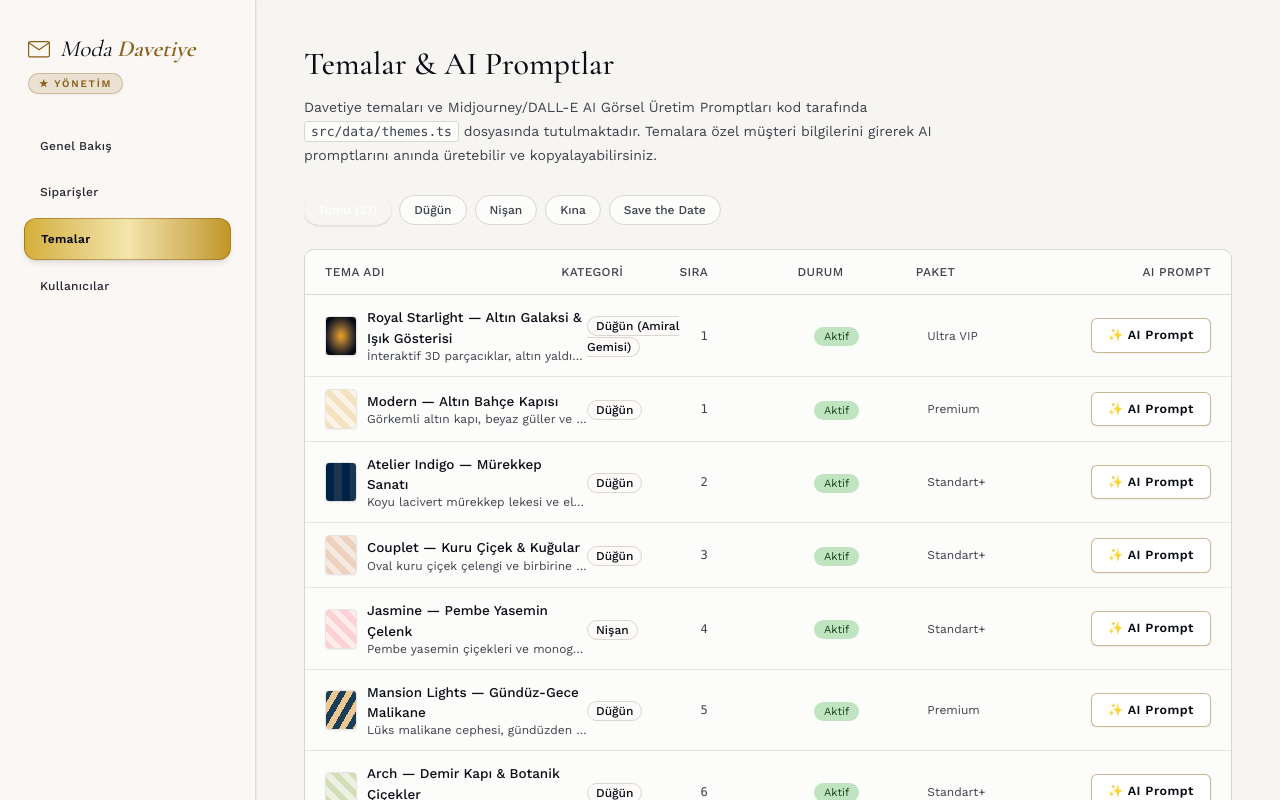
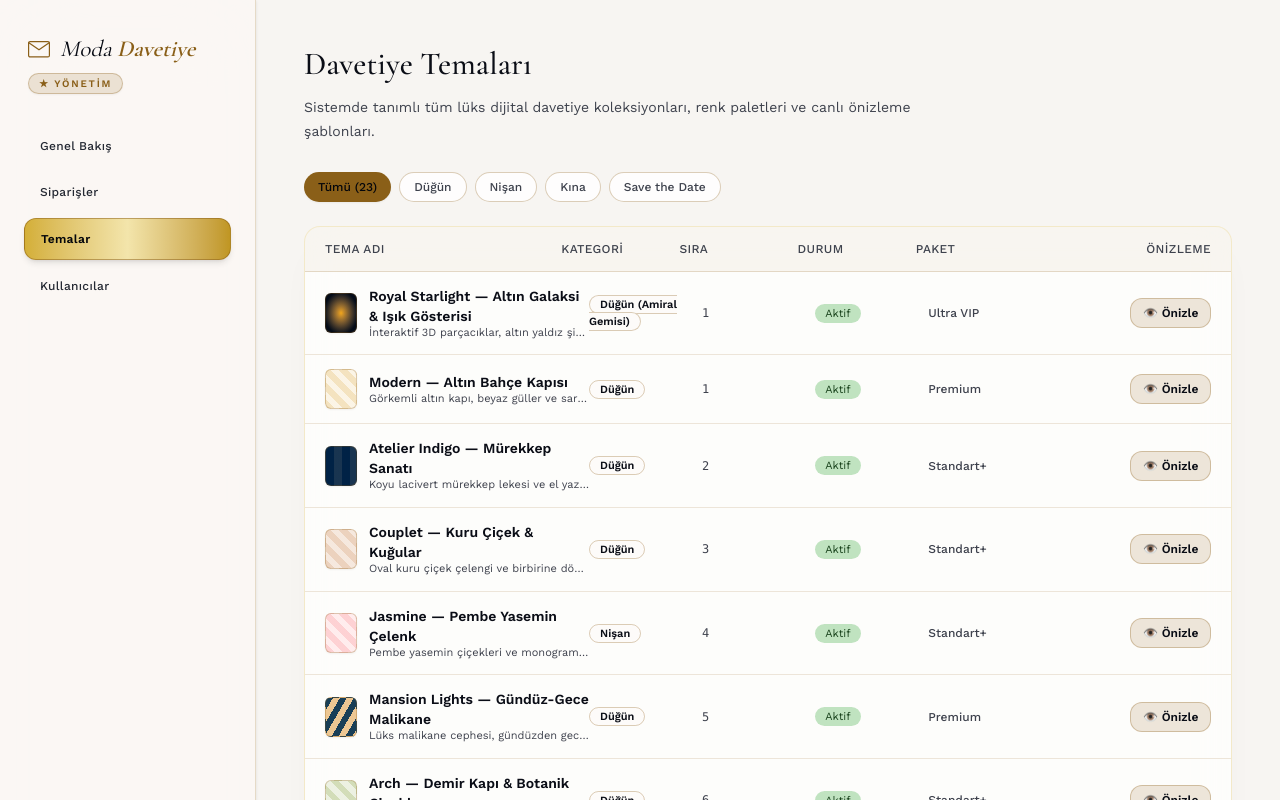
Before and after one commit to meeertx/moda-davetiye, a Next.js app: page /admin/temalar in a window 1280 px wide. Shown: the top 800 px of the page. Built offline with nearby package versions, Linux system fonts and the light colour scheme; no server answers.

Commit message:
style: remove technical database references from user UI and replace AI prompt tool in Temalar with live preview

```diff
--- a/src/app/actions/profile.ts
+++ b/src/app/actions/profile.ts
@@ -101,7 +101,7 @@ export async function updateProfileAction(
   revalidatePath("/", "layout");
   revalidatePath("/panel", "layout");
   revalidatePath("/admin", "layout");
-  return { ok: "Profil bilgileriniz Supabase veritabanına anında kaydedildi." };
+  return { ok: "Profil bilgileriniz güncellendi." };
 }
 
 // --- E-posta ----------------------------------------------------------------
--- a/src/app/admin/temalar/page.tsx
+++ b/src/app/admin/temalar/page.tsx
@@ -3,20 +3,16 @@ import AdminShell from "@/components/admin/AdminShell";
 import AdminThemeList from "@/components/admin/AdminThemeList";
 import { THEMES } from "@/data/themes";
 
-export const metadata: Metadata = { title: "Temalar" };
+export const metadata: Metadata = { title: "Temalar Kataloğu" };
 
 export default function AdminTemalarPage() {
   return (
     <AdminShell>
       <div className="flex justify-between items-baseline mb-2">
-        <h1 className="font-display font-medium text-[32px] m-0">Temalar & AI Promptlar</h1>
+        <h1 className="font-display font-medium text-[32px] m-0">Davetiye Temaları</h1>
       </div>
       <p className="text-sm text-muted m-0 mb-7 max-w-[680px] leading-[1.7]">
-        Davetiye temaları ve Midjourney/DALL-E AI Görsel Üretim Promptları kod tarafında{" "}
-        <code className="text-[13px] bg-paper-alt px-1.5 py-0.5 rounded-[3px] border border-line-panel">
-          src/data/themes.ts
-        </code>{" "}
-        dosyasında tutulmaktadır. Temalara özel müşteri bilgilerini girerek AI promptlarını anında üretebilir ve kopyalayabilirsiniz.
+        Sistemde tanımlı tüm lüks dijital davetiye koleksiyonları, renk paletleri ve canlı önizleme şablonları.
       </p>
 
       <AdminThemeList themes={THEMES} />
--- a/src/components/admin/AdminThemeList.tsx
+++ b/src/components/admin/AdminThemeList.tsx
@@ -1,6 +1,7 @@
 "use client";
 
 import { useState } from "react";
+import Link from "next/link";
 import type { Theme } from "@/data/themes";
 import Badge from "@/components/ui/Badge";
 import Button from "@/components/ui/Button";
@@ -10,39 +11,12 @@ interface Props {
 }
 
 export default function AdminThemeList({ themes }: Props) {
-  const [selectedTheme, setSelectedTheme] = useState<Theme | null>(null);
   const [filterCategory, setFilterCategory] = useState<string>("all");
-  const [copied, setCopied] = useState(false);
-
-  // Dynamic parameters for prompt customization
-  const [clientNames, setClientNames] = useState("Mert & Ece");
-  const [clientInitials, setClientInitials] = useState("M & E");
-  const [eventDate, setEventDate] = useState("29.07.2027");
 
   const filteredThemes = themes.filter((t) => {
     if (filterCategory === "all") return true;
     return t.category === filterCategory;
   });
-
-  // Calculate dynamic AI prompt based on user inputs
-  const getDynamicPrompt = (theme: Theme) => {
-    if (!theme.promptInfo) return "";
-    let prompt = theme.promptInfo.aiPrompt;
-
-    // Replace placeholders with client specific data
-    prompt = prompt.replace(/Mert & Ece/g, clientNames);
-    prompt = prompt.replace(/M & E/g, clientInitials);
-    prompt = prompt.replace(/29\.07\.2027/g, eventDate);
-    prompt = prompt.replace(/29 \/ 07 \/ 2027/g, eventDate.split(".").join(" / "));
-
-    return prompt;
-  };
-
-  const handleCopyPrompt = (promptText: string) => {
-    navigator.clipboard.writeText(promptText);
-    setCopied(true);
-    setTimeout(() => setCopied(false), 2000);
-  };
 
   const gridCols = "grid grid-cols-[2fr_1fr_1fr_1fr_1fr_1.5fr] min-w-[840px]";
 
@@ -60,10 +34,10 @@ export default function AdminThemeList({ themes }: Props) {
           <button
             key={cat.key}
             onClick={() => setFilterCategory(cat.key)}
-            className={`px-3.5 py-1.5 rounded-full text-xs font-medium transition-all ${
+            className={`px-3.5 py-1.5 rounded-full text-xs font-medium transition-all cursor-pointer ${
               filterCategory === cat.key
-                ? "bg-accent text-white shadow-sm"
-                : "bg-paper-alt text-muted hover:text-foreground border border-line-panel"
+                ? "bg-gold text-ink-deep font-bold shadow-xs"
+                : "bg-white/80 text-muted hover:text-ink border border-gold/30"
             }`}
           >
             {cat.label}
@@ -72,38 +46,38 @@ export default function AdminThemeList({ themes }: Props) {
       </div>
 
       {/* Tablo Yapısı */}
-      <div className="bg-paper-alt border border-line-panel rounded-[10px] overflow-x-auto">
+      <div className="glass-luxury border border-gold/25 rounded-2xl overflow-hidden shadow-xs">
         <div
-          className={`${gridCols} px-5 py-3.5 text-xs tracking-[0.03em] uppercase text-muted border-b border-line-panel font-medium`}
+          className={`${gridCols} px-5 py-3.5 text-xs tracking-[0.03em] uppercase text-muted border-b border-gold/20 font-medium bg-gold/5`}
         >
           <div>Tema Adı</div>
           <div>Kategori</div>
           <div>Sıra</div>
           <div>Durum</div>
           <div>Paket</div>
-          <div className="text-right">AI Prompt</div>
+          <div className="text-right">Önizleme</div>
         </div>
 
         {filteredThemes.map((t) => (
           <div
             key={t.slug}
-            className={`${gridCols} px-5 py-3 text-[13.5px] border-b border-line-soft items-center hover:bg-paper/50 transition-colors`}
+            className={`${gridCols} px-5 py-3.5 text-xs border-b border-gold/15 items-center hover:bg-gold/5 transition-colors`}
           >
-            <div className="flex items-center gap-2.5">
+            <div className="flex items-center gap-3">
               <div
-                className="w-8 h-10 rounded-[4px] border border-line-soft shadow-xs shrink-0"
+                className="w-8 h-10 rounded-md border border-gold/30 shadow-xs shrink-0"
                 style={{ background: t.stripeSmall }}
               />
               <div>
-                <div className="font-medium text-foreground">{t.name}</div>
-                <div className="text-xs text-muted truncate max-w-[220px]">
+                <div className="font-semibold text-ink text-sm">{t.name}</div>
+                <div className="text-[11px] text-muted truncate max-w-[220px]">
                   {t.blurb}
                 </div>
               </div>
             </div>
 
             <div>
-              <span className="text-xs font-medium px-2 py-0.5 rounded-full bg-paper border border-line-panel">
+              <span className="text-[11px] font-semibold px-2.5 py-0.5 rounded-full bg-paper border border-gold/30 text-ink">
                 {t.categoryLabel}
               </span>
             </div>
@@ -116,159 +90,20 @@ export default function AdminThemeList({ themes }: Props) {
               </Badge>
             </div>
 
-            <div className="text-muted text-xs">{t.tierLabel}</div>
+            <div className="text-muted text-xs font-medium">{t.tierLabel}</div>
 
             <div className="text-right">
-              {t.promptInfo ? (
-                <Button
-                  size="sm"
-                  variant="secondary"
-                  onClick={() => setSelectedTheme(t)}
-                  className="text-xs py-1 px-3"
-                >
-                  ✨ AI Prompt
-                </Button>
-              ) : (
-                <span className="text-xs text-muted opacity-50">-</span>
-              )}
+              <Link
+                href={`/tasarimlar/${t.slug}`}
+                target="_blank"
+                className="inline-flex items-center gap-1.5 px-3 py-1.5 rounded-xl bg-gold/15 hover:bg-gold/30 border border-gold/30 text-ink text-xs font-semibold transition-all apple-press"
+              >
+                <span>👁️ Önizle</span>
+              </Link>
             </div>
           </div>
         ))}
       </div>
-
-      {/* AI PROMPT MODALI */}
-      {selectedTheme && selectedTheme.promptInfo && (
-        <div className="fixed inset-0 z-50 flex items-center justify-center p-4 bg-black/60 backdrop-blur-xs animate-in fade-in duration-200">
-          <div className="bg-paper border border-line-panel rounded-xl max-w-2xl w-full max-h-[90vh] overflow-y-auto shadow-2xl p-6 relative">
-            {/* Kapat Butonu */}
-            <button
-              onClick={() => setSelectedTheme(null)}
-              className="absolute top-4 right-4 text-muted hover:text-foreground w-8 h-8 rounded-full flex items-center justify-center hover:bg-paper-alt transition-colors"
-            >
-              ✕
-            </button>
-
-            {/* Modal Header */}
-            <div className="flex items-center gap-3 mb-4">
-              <div
-                className="w-10 h-12 rounded-md border border-line-panel shrink-0"
-                style={{ background: selectedTheme.stripeSmall }}
-              />
-              <div>
-                <span className="text-xs uppercase tracking-wider text-accent font-medium">
-                  {selectedTheme.categoryLabel} • {selectedTheme.tierLabel}
-                </span>
-                <h2 className="text-xl font-display font-semibold m-0 text-foreground">
-                  {selectedTheme.name}
-                </h2>
-              </div>
-            </div>
-
-            {/* Tasarım Özeti */}
-            <div className="mb-5 bg-paper-alt p-3.5 rounded-lg border border-line-panel text-sm leading-relaxed">
-              <div className="text-xs font-semibold text-muted mb-1 uppercase tracking-wider">
-                Tasarım Özeti (Türkçe)
-              </div>
-              <p className="m-0 text-foreground/90">{selectedTheme.promptInfo.designSummary}</p>
-            </div>
-
-            {/* Dinamik Müşteri Bilgileri Formu */}
-            <div className="mb-5 p-4 bg-accent/5 border border-accent/20 rounded-lg">
-              <div className="text-xs font-semibold text-accent uppercase tracking-wider mb-2 flex items-center gap-1.5">
-                <span>✏️</span> Müşteriye Özel Parametre Düzenleyici
-              </div>
-              <p className="text-xs text-muted mb-3">
-                Aşağıdaki alanları müşterinizin bilgileriyle değiştirin, AI promptu otomatik güncellensin:
-              </p>
-              <div className="grid grid-cols-1 sm:grid-cols-3 gap-3">
-                <div>
-                  <label className="block text-xs font-medium text-muted mb-1">
-                    Çift İsimleri
-                  </label>
-                  <input
-                    type="text"
-                    value={clientNames}
-                    onChange={(e) => setClientNames(e.target.value)}
-                    className="w-full text-xs px-2.5 py-1.5 rounded border border-line-panel bg-paper focus:outline-none focus:border-accent"
-                    placeholder="Mert & Ece"
-                  />
-                </div>
-                <div>
-                  <label className="block text-xs font-medium text-muted mb-1">
-                    Baş Harfler (Monogram)
-                  </label>
-                  <input
-                    type="text"
-                    value={clientInitials}
-                    onChange={(e) => setClientInitials(e.target.value)}
-                    className="w-full text-xs px-2.5 py-1.5 rounded border border-line-panel bg-paper focus:outline-none focus:border-accent"
-                    placeholder="M & E"
-                  />
-                </div>
-                <div>
-                  <label className="block text-xs font-medium text-muted mb-1">
-                    Tarih
-                  </label>
-                  <input
-                    type="text"
-                    value={eventDate}
-                    onChange={(e) => setEventDate(e.target.value)}
-                    className="w-full text-xs px-2.5 py-1.5 rounded border border-line-panel bg-paper focus:outline-none focus:border-accent"
-                    placeholder="29.07.2027"
-                  />
-                </div>
-              </div>
-            </div>
-
-            {/* AI Prompt Metni */}
-            <div className="mb-5">
-              <div className="flex justify-between items-center mb-2">
-                <span className="text-xs font-semibold text-muted uppercase tracking-wider">
-                  AI Görsel Üretim Promptu (İngilizce 9:16)
-                </span>
-                <span className="text-xs text-muted">Format: 9:16 Dikey</span>
-              </div>
-              <div className="relative group">
-                <textarea
-                  readOnly
-                  rows={6}
-                  value={getDynamicPrompt(selectedTheme)}
-                  className="w-full p-3.5 bg-zinc-950 text-zinc-100 font-mono text-xs rounded-lg border border-zinc-800 focus:outline-none leading-relaxed resize-none"
-                />
-              </div>
-            </div>
-
-            {/* Alt İpuçları & Kopyala Butonu */}
-            <div className="flex flex-col sm:flex-row justify-between items-start sm:items-center gap-3 pt-2 border-t border-line-panel">
-              <div className="text-xs text-muted">
-                💡 <span className="font-semibold text-foreground">Midjourney Parametresi:</span>{" "}
-                <code className="bg-paper-alt px-1.5 py-0.5 rounded border border-line-panel font-mono">
-                  {selectedTheme.promptInfo.midjourneyParams || "--ar 9:16 --v 6 --style raw"}
-                </code>
-              </div>
-
-              <div className="flex gap-2 w-full sm:w-auto">
-                <Button
-                  variant="secondary"
-                  size="sm"
-                  onClick={() => setSelectedTheme(null)}
-                  className="flex-1 sm:flex-initial"
-                >
-                  Kapat
-                </Button>
-                <Button
-                  variant="primary"
-                  size="sm"
-                  onClick={() => handleCopyPrompt(getDynamicPrompt(selectedTheme))}
-                  className="flex-1 sm:flex-initial"
-                >
-                  {copied ? "✓ Kopyalandı!" : "📋 Prompt'u Kopyala"}
-                </Button>
-              </div>
-            </div>
-          </div>
-        </div>
-      )}
     </div>
   );
 }
```
Also changed, not shown: src/components/panel/AccountForm.tsx (+5 -5 lines).
